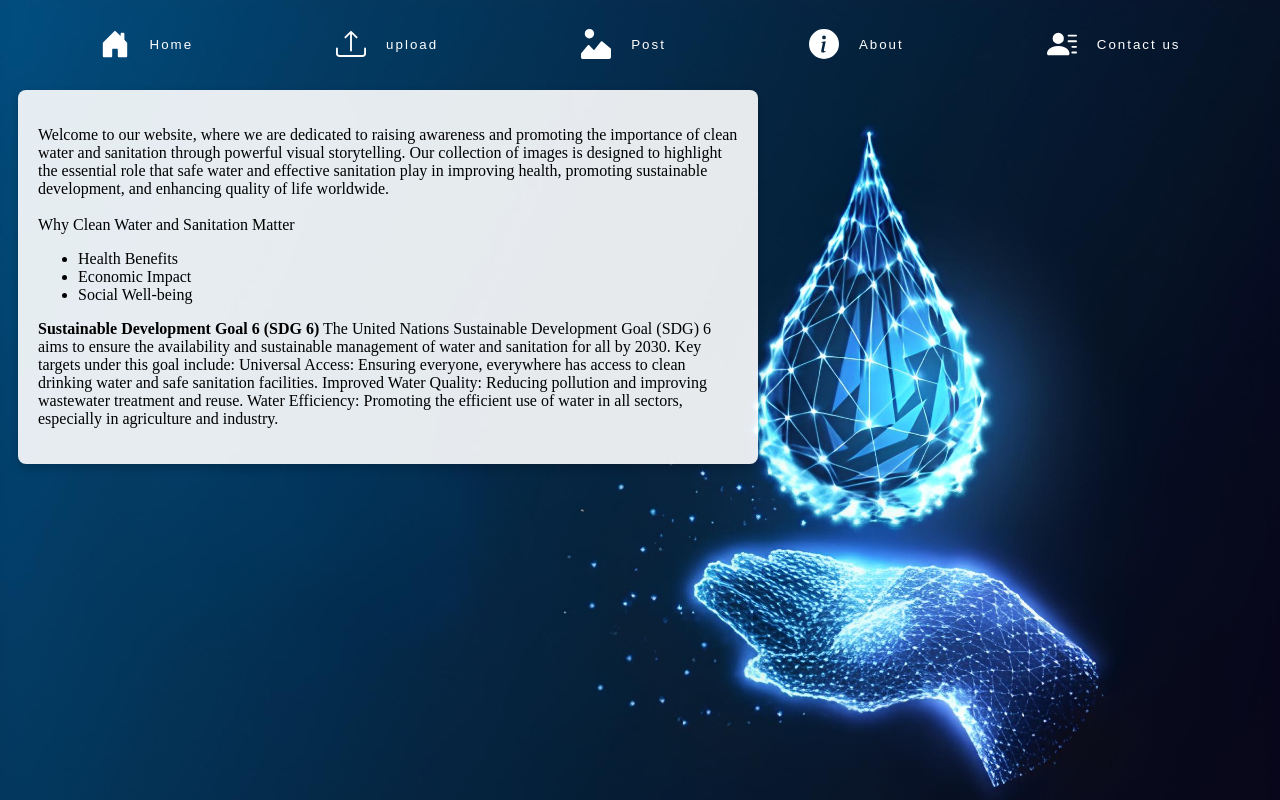
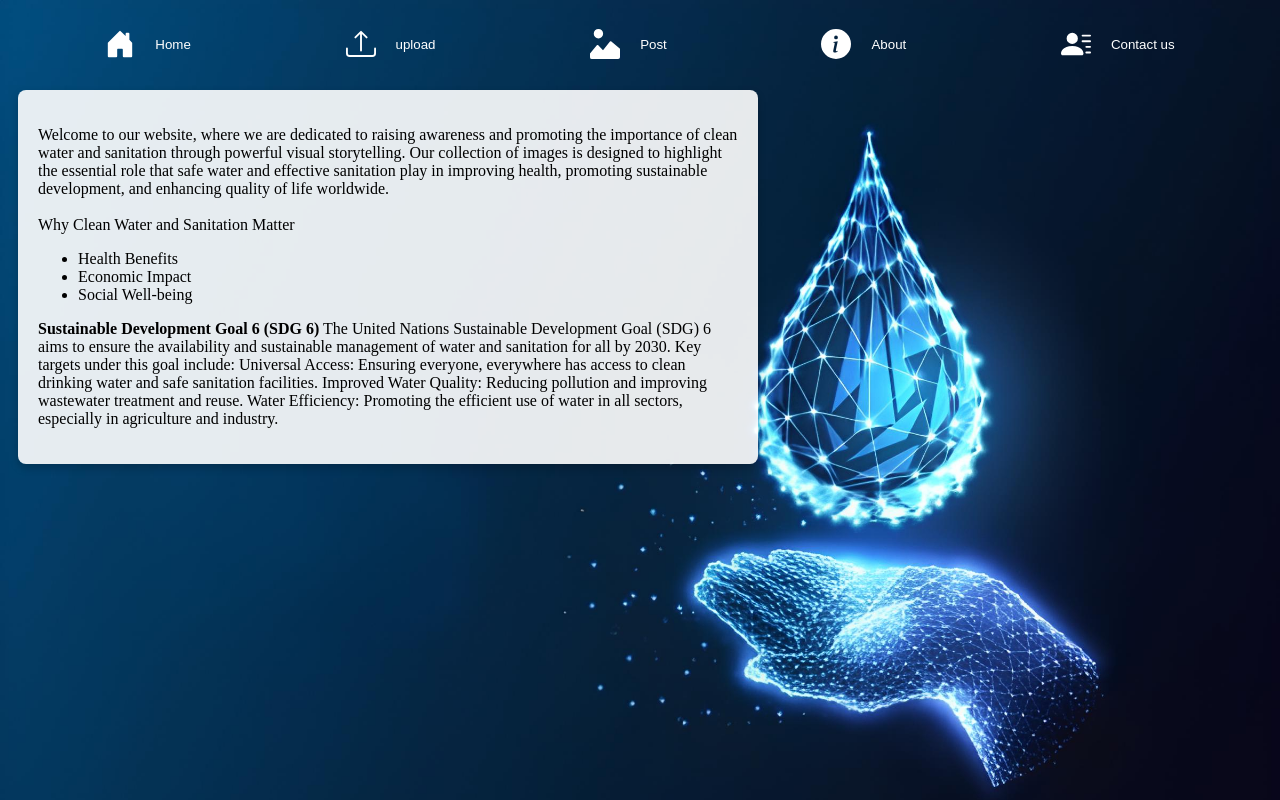
Before and after one commit to vignesh-2507/Hack-Foge-1.0, a website: page public/index.html in a window 1280 px wide. Drawn offline with Linux system fonts and the light colour scheme.

Commit message:
Update style.css

```diff
--- a/public/style.css
+++ b/public/style.css
@@ -28,7 +28,6 @@ body {
     text-align: center;
     align-items: center;
     display: flex;
-    letter-spacing: 2px;
     gap: 20px;
     cursor: pointer;
 }
```
